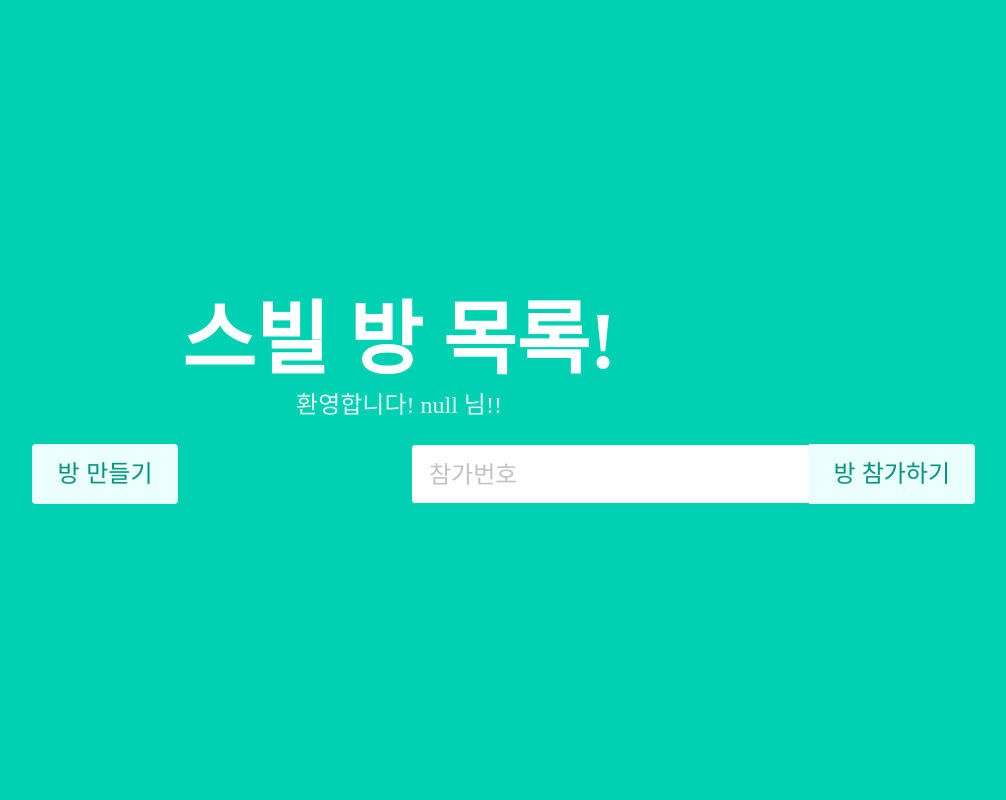
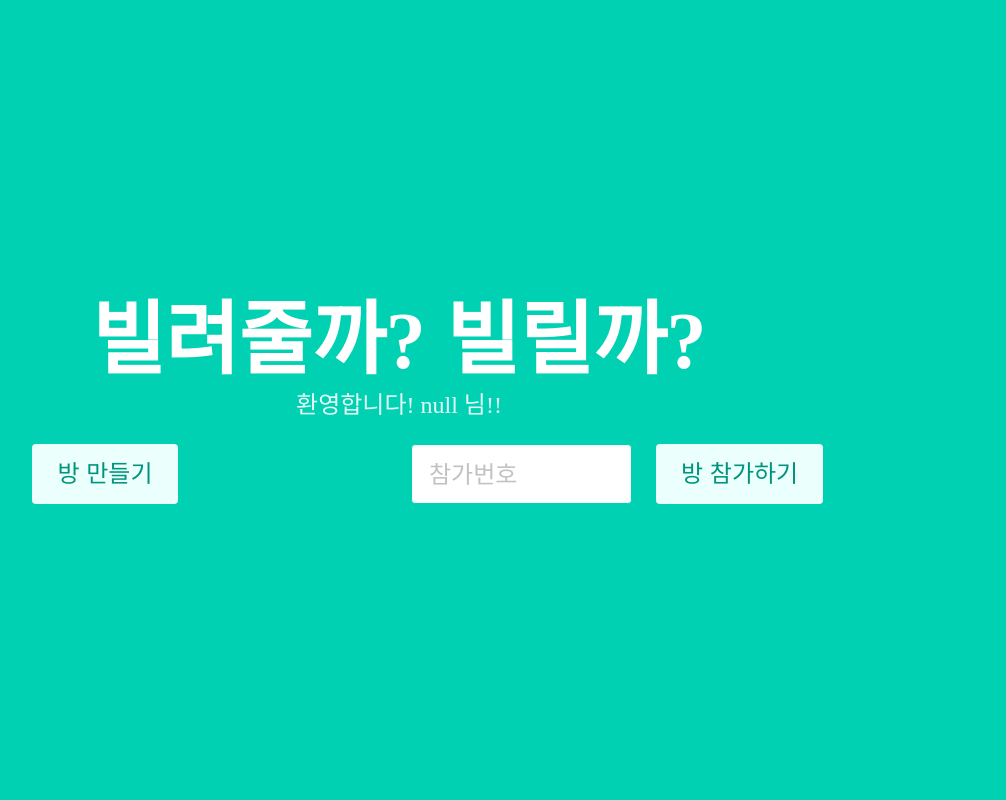
Before and after one commit to likelion-kookmin/GiveMeASpeaker, a FastAPI app: page /waiting-room in a window 1280 px wide. Shown: the whole page, without its empty margins (241-1247 px from the left). Run offline with FastAPI, Linux system fonts and the light colour scheme; some libraries are stand-ins or nearby versions; some web fonts are replaced.

Commit message:
Final ui

```diff
--- a/app/templates/base.html
+++ b/app/templates/base.html
@@ -6,7 +6,7 @@
     <meta name="viewport" content="width=device-width, initial-scale=1.0">
     <link rel="stylesheet" href="https://cdn.jsdelivr.net/npm/bulma@0.9.0/css/bulma.min.css">
     <link rel="stylesheet" href="https://cdn.jsdelivr.net/npm/bulma-calendar@6.0.9/dist/css/bulma-calendar.min.css">
-    <title>Document</title>
+    <title>스피커 좀 빌려줘!!</title>
     <style>
         @font-face {
             font-family: 'TmoneyRoundWindExtraBold';
--- a/app/templates/waiting_room.html
+++ b/app/templates/waiting_room.html
@@ -6,7 +6,7 @@
         <div class="container has-text-centered">
             <div class="columns is-centered">
                 <div class="column">
-                    <h1 class="title">스빌 방 목록!</h1>
+                    <h1 class="title">빌려줄까? 빌릴까?</h1>
                     <h2 class="subtitle">환영합니다!</h2>
                     <div class="columns">
                         <div class="column is-6">
@@ -15,14 +15,15 @@
                             </form>
                         </div>
                         <div class="column is-6">
-                            <div class="field has-addons">
-                                <div class="control">
-                                    <input id="joinRoom" class="input is-primary is-large" type="text" placeholder="참가번호">
+                            <div class="columns">
+                                <div class="column is-5">
+                                    <input id="joinRoom" class="input is-primary is-large" type="text"
+                                        placeholder="참가번호">
                                 </div>
-                                <div class="control">
-                                    <a id="joinBtn" class="button is-primary is-large is-light">
+                                <div class="column is-1">
+                                    <button id="joinBtn" class="button is-primary is-large is-light">
                                         방 참가하기
-                                    </a>
+                                    </button>
                                 </div>
                             </div>
                         </div>
@@ -30,8 +31,6 @@
                 </div>
             </div>
         </div>
-    </div>
-    </div>
     </div>
 </section>
 
@@ -45,6 +44,7 @@
         joinBtn.addEventListener("click", () => {
             joinRoomFn(joinRoom.value);
         })
+        alert(`환영합니다 ${nickname} 님`)
     }
 
     async function createRoom() {
```
Also changed, not shown: app/templates/room.html (+28 -11 lines).
